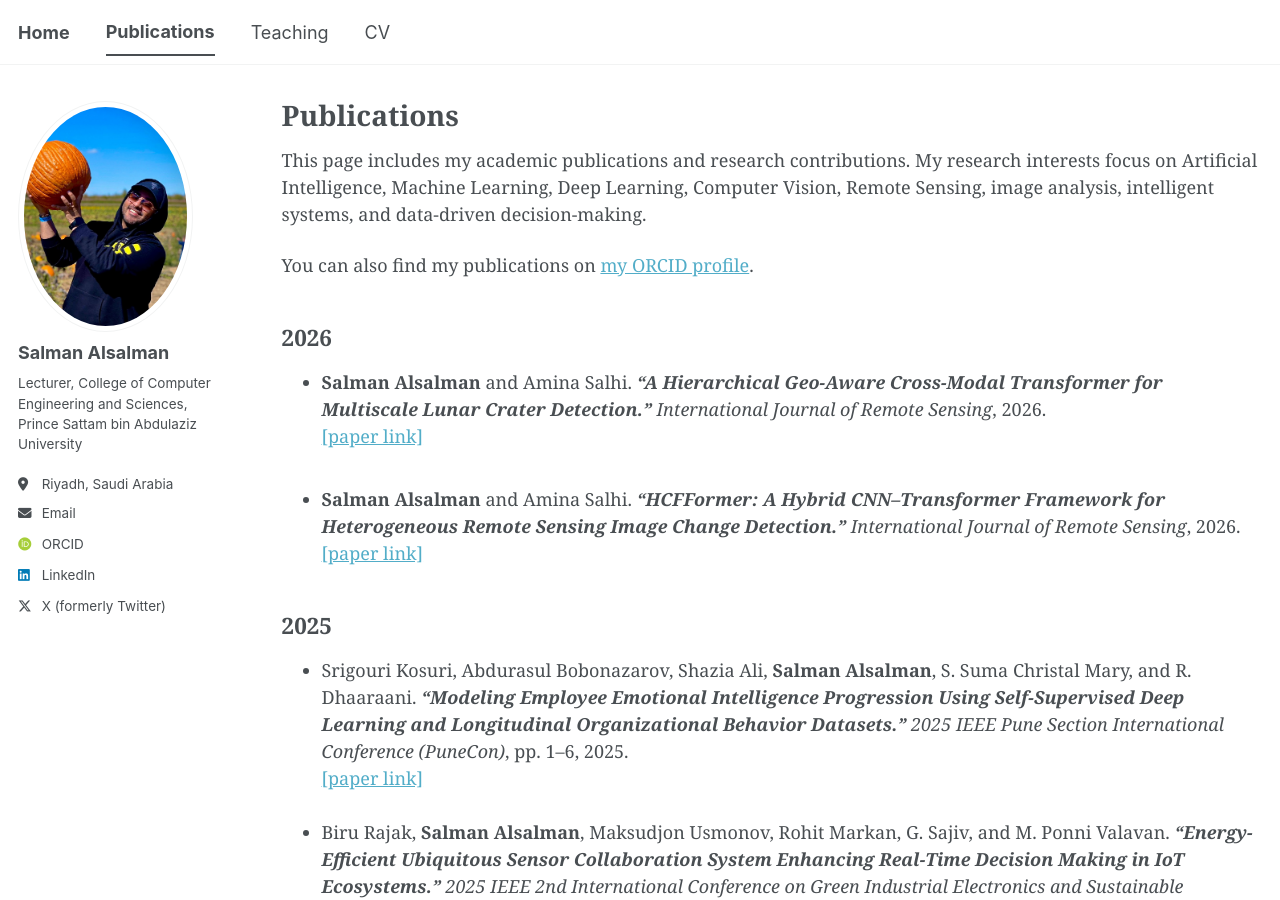
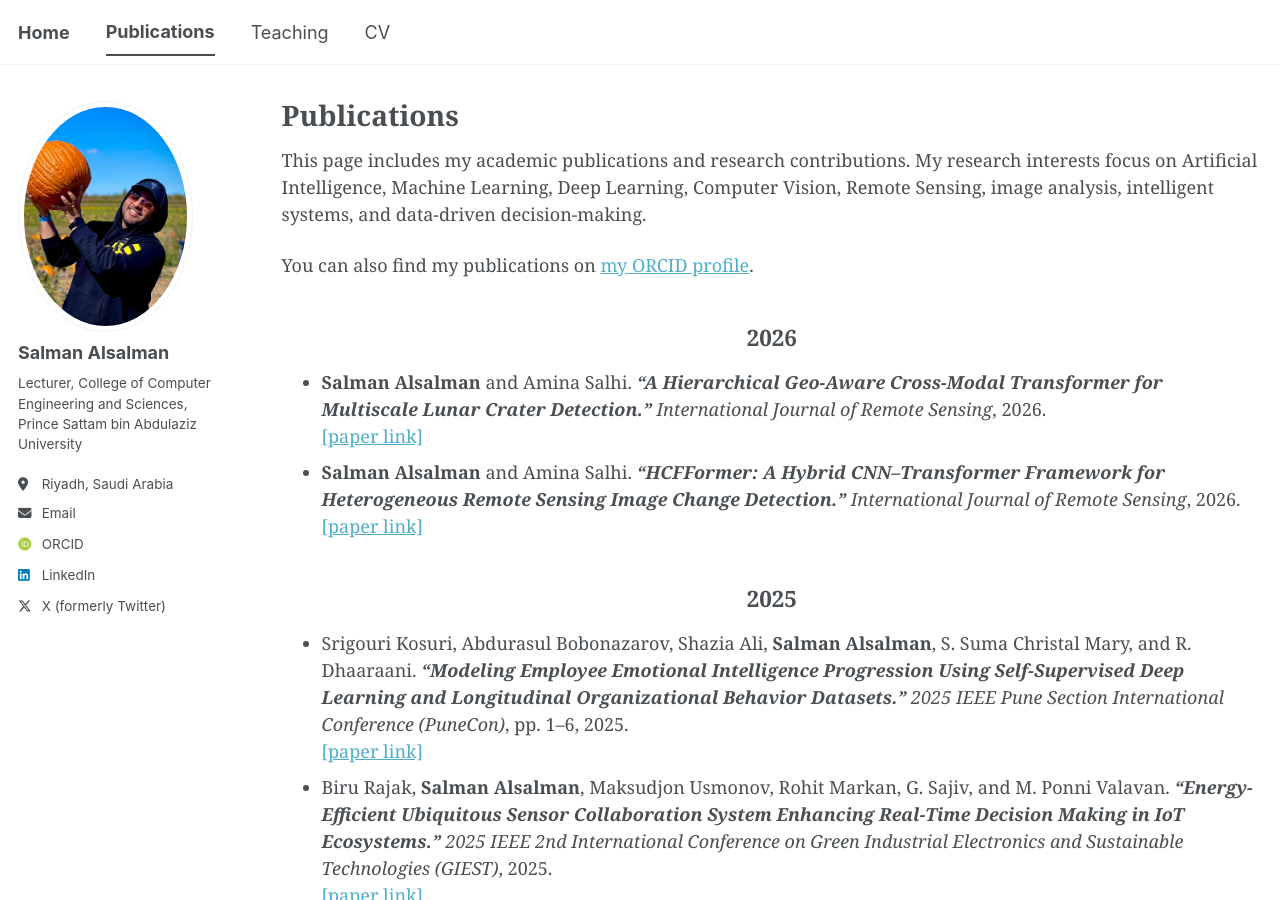
Before and after one commit to x1xSAS/x1xSAS.github.io, a Jekyll site: the page built from _pages/publications.html, in a window 1280 px wide and 900 px high. Built offline with Jekyll 4.4.1, drawn with Linux system fonts in a browser that asks for light colours; some web fonts are replaced; a script bundle is joined from its source files by our own code; library files that are not in the unit come from our copies.

Commit message:
Update publications.html

```diff
--- a/_pages/publications.html
+++ b/_pages/publications.html
@@ -14,7 +14,7 @@ author_profile: true
 	You can also find my publications on <a href="https://orcid.org/0009-0009-0098-367X" target="_blank" rel="noopener noreferrer"> my ORCID profile</a>.
 </p>
 
-<h2>2026</h2>
+<h2 align="center">2026</h2>
 
 <ul>
   <li>
@@ -26,7 +26,7 @@ author_profile: true
        target="_blank"
        rel="noopener noreferrer">[paper link]</a>
   </li>
-  <br>
+
   <li>
     <strong>Salman Alsalman</strong> and Amina Salhi.
     <i><b>“HCFFormer: A Hybrid CNN–Transformer Framework for Heterogeneous Remote
@@ -38,11 +38,9 @@ author_profile: true
        rel="noopener noreferrer">[paper link]</a>
   </li>
 </ul>
-
-<h2>2025</h2>
-
+<h2 align="center">2025</h2>
 <ul>
-  <li style="margin-bottom: 1.5em;">
+  <li>
     Srigouri Kosuri, Abdurasul Bobonazarov, Shazia Ali,
     <strong>Salman Alsalman</strong>, S. Suma Christal Mary, and R. Dhaaraani.
     <i><b>“Modeling Employee Emotional Intelligence Progression Using
@@ -70,7 +68,7 @@ author_profile: true
   </li>
 </ul>
 
-<h2>2015</h2>
+<h2 align="center">2015</h2>
 
 <ul>
   <li>
```
